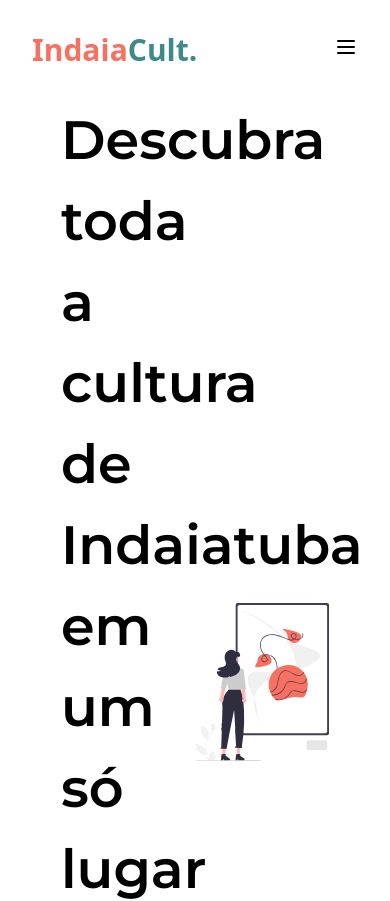
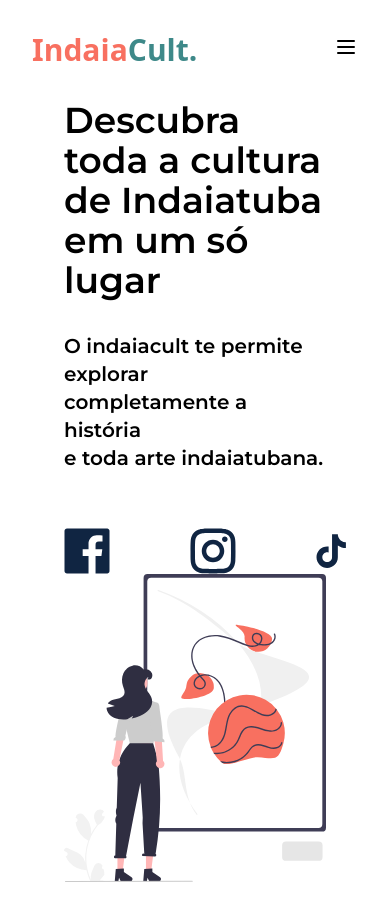
Before and after one commit to joaobsiqueira/indaiacultvite, a React (Vite) app in the folder vite-indaiacult/: page / in a window 390 px wide. Shown: the top 901 px of the page. Built offline with nearby package versions, Linux system fonts and the light colour scheme.

Commit message:
first commit

```diff
--- a/vite-indaiacult/src/pages/landing.tsx
+++ b/vite-indaiacult/src/pages/landing.tsx
@@ -7,11 +7,10 @@
 const Landing = () => {
   return (
     <div>
-      <div className="flex flex-row justify-center items-center px-32">
-        <div className="flex flex-col w-full gap-14">
-          <h1 className="font-montserrat font-semibold text-[54px]">
-            Descubra toda a <br /> cultura de <br /> Indaiatuba em um <br /> só
-            lugar
+      <div className="flex flex-col justify-center md:flex-row  items-center px-16 md:px-32">
+        <div className="flex flex-col w-full gap-8   md:gap-14">
+          <h1 className="font-montserrat font-semibold text-4xl md:text-5xl">
+            Descubra toda a cultura de Indaiatuba em um só lugar
           </h1>
           <p className="font-montserrat font-semibold text-xl">
             O indaiacult te permite explorar <br /> completamente a história{" "}
```
